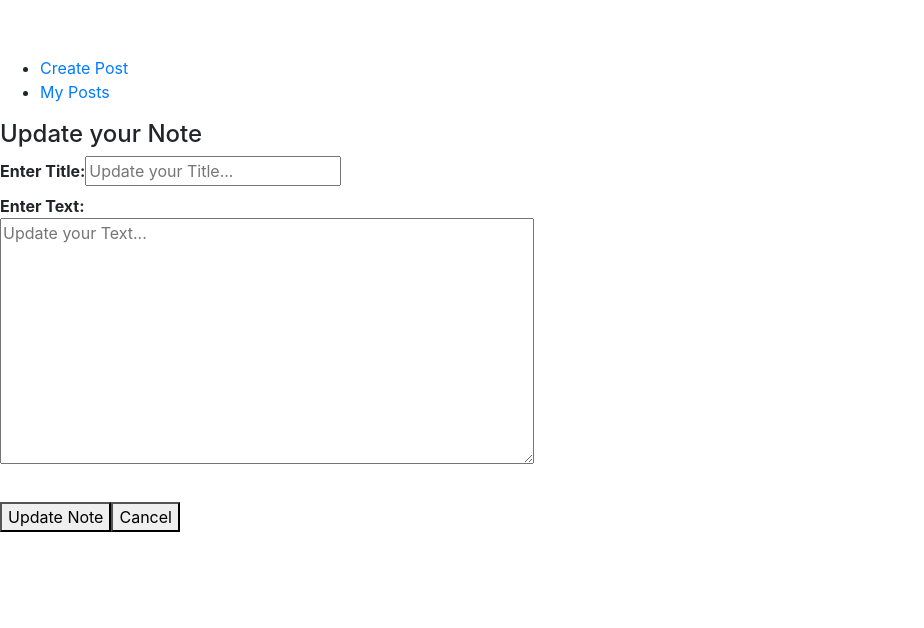
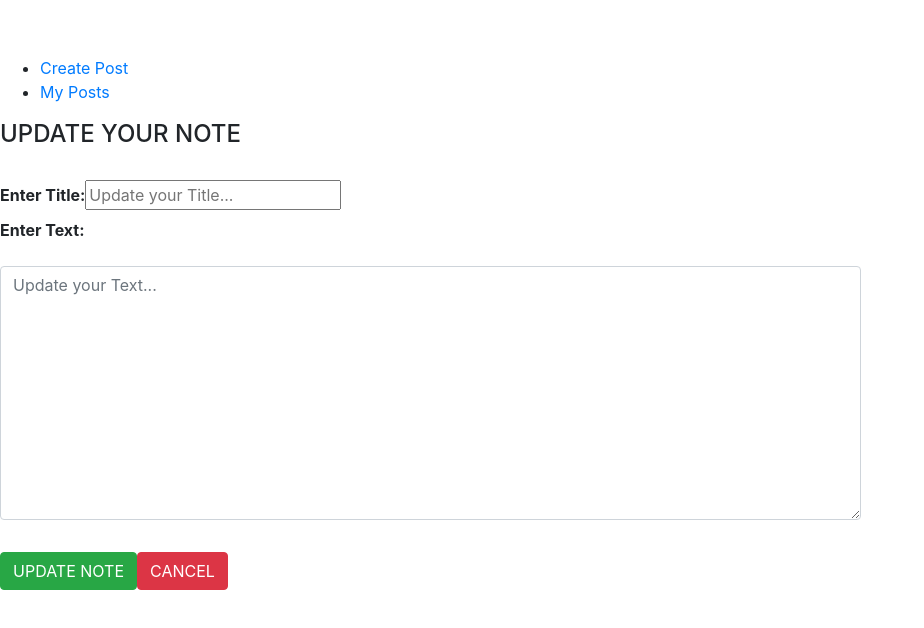
Before and after one commit to devarajakarthik1983/noteApp-FrontEnd, a React app: page /update-note/1 in a window 1280 px wide. Shown: the top 628 px of the page, without its empty margins (0-924 px from the left). Built offline with nearby package versions, Linux system fonts and the light colour scheme; no server answers.

Commit message:
Imporved UI

```diff
--- a/src/components/Post/Post.css
+++ b/src/components/Post/Post.css
@@ -9,6 +9,7 @@
     cursor: pointer;
     display: inline-block;
     background-color: lightcoral;
+    float:left
 }
 
 .Post:hover,
--- a/src/components/Post/Post.js
+++ b/src/components/Post/Post.js
@@ -33,7 +33,7 @@ class Post extends Component {
             }}>x</span>
             <h3 style={{ textDecorationLine: this.state.complete ? 'line-through': null }}>{this.props.title}</h3>
             <p style={{ textDecorationLine: this.state.complete ? 'line-through': null }}>{this.props.text}</p>
-            <button onClick={()=>{
+<button type="button" class="btn btn-success" onClick={()=>{
                 if(!this.state.complete){
 
                     axios.patch('http://localhost:3001/notes/' + this.props.id , {complete:true})
@@ -58,10 +58,10 @@ class Post extends Component {
                 }
 
 
-            }}>{this.state.complete  ? ' Undo Complete' :'Complete'}</button>
-           <button onClick={this.props.edit} disabled={this.state.complete}>Edit</button>
-            <button
-        onClick={()=>{
+            }}>{this.state.complete  ? ' UNDO COMPLETE' :'COMPLETE'}</button>
+
+           <button type="button" class="btn btn-warning" onClick={this.props.edit} disabled={this.state.complete}>EDIT</button>
+        <button type="button" class="btn btn-danger"  onClick={()=>{
             axios.delete('http://localhost:3001/notes/' + this.props.id)
             .then(response=>{
                 console.log(response.data);
@@ -69,7 +69,7 @@ class Post extends Component {
             }).catch(e=>{
                 console.log(e);
             })
-        }}>Delete</button>
+        }}>DELETE</button>
         {this.state.error ? <p>Unable to complete the note try again later</p> : null}
         </article>
             </div>
--- a/src/containers/CreatePost/CreatePost.css
+++ b/src/containers/CreatePost/CreatePost.css
@@ -9,9 +9,14 @@
 }
 
 .CreatePost input {
-    width: 30%;
+    width: 90%;
     padding: 10px;
     box-sizing: border-box;
     margin: 20px;
 
 }
+
+
+.CreatePost button {
+    margin:20px;
+}
--- a/src/containers/CreatePost/CreatePost.js
+++ b/src/containers/CreatePost/CreatePost.js
@@ -34,22 +34,31 @@ class CreatePost extends Component {
 
     }
 
+    cancelDataHandler =()=>{
+        this.props.history.push('/');
+    }
+
 
     render () {
         return (
             <div className={classes.CreatePost}>
-                <h4>Enter your Note</h4>
+                <h4><span class="label label-default">ENTER YOUR NOTE</span></h4><br/>
                 <form>
-                        <label><b>Enter Title:</b><input type="text" placeholder="Enter your Title..." onChange={(event)=>this.setState({title: event.target.value})} value={this.state.title}/></label>
+                        <label><b>Enter Title:</b><input type="text" placeholder="Enter your Title..." onChange={(event)=>this.setState({title: event.target.value})}
+                        value={this.state.title} /></label>
                         <br />
-                        <label><b>Enter Text:</b> <br/><textarea type="text" placeholder="Enter your Text..."  rows="10" cols="50" onChange={(event)=>this.setState({text: event.target.value})} value={this.state.text}/></label>
+                        <label><b>Enter Text:</b> <br/><br/>
+                        <textarea class="form-control" id="exampleFormControlTextarea1" rows="10" cols="80" type="text" placeholder="Enter your Text..."
+                        onChange={(event)=>this.setState({text: event.target.value})}
+                        value={this.state.text}></textarea>
+                        </label>
                         <br />
                         <br />
-                        <button onClick={(event)=>this.postDataHandler(event)}>Submit Note</button>
-                        {this.state.completed ? <p>Note added Successfully</p> : null}
-                        {this.state.error ? <p>Sorry unable to add notes</p> : null}
+                        <button type="button" class="btn btn-danger"onClick={this.cancelDataHandler} >CANCEL</button>
+                        <button type="button" class="btn btn-success"onClick={(event)=>this.postDataHandler(event)} >SUBMIT NOTE</button>
+                        {this.state.completed ? <p style={{color:'green'}}>Note added Successfully</p> : null}
+                        {this.state.error ? <p style={{color:'red'}}>Sorry unable to add notes</p> : null}
             </form>
-
             </div>
         );
     }
--- a/src/containers/Posts/Posts.css
+++ b/src/containers/Posts/Posts.css
@@ -5,6 +5,7 @@
     overflow: hidden;
     background-color: grey;
     height:50px;
+
   }
 
   .Posts li {
--- a/src/containers/UpdatePost/UpdatePost.css
+++ b/src/containers/UpdatePost/UpdatePost.css
@@ -1,5 +1,5 @@
 .UpdatePost {
-    margin: 20px auto;
+    margin: 30px auto;
     width: 40%;
     text-align: center;
     box-shadow: 0 2px 3px #ccc;
@@ -9,11 +9,10 @@
 }
 
 .UpdatePost input {
-    width: 30%;
+    width: 90%;
     padding: 10px;
     box-sizing: border-box;
     margin: 20px;
-
 }
 
 .UpdatePost button {
--- a/src/containers/UpdatePost/UpdatePost.js
+++ b/src/containers/UpdatePost/UpdatePost.js
@@ -57,17 +57,21 @@ class UpdatePost extends Component {
     render () {
         return (
             <div className={classes.UpdatePost}>
-                <h4>Update your Note</h4>
+                 <h4><span class="label label-default">UPDATE YOUR NOTE</span></h4><br/>
                 <form>
                         <label><b>Enter Title:</b><input type="text" placeholder="Update your Title..." onChange={(event)=>this.setState({title: event.target.value})} value={this.state.title}/></label>
                         <br />
-                        <label><b>Enter Text:</b> <br/><textarea type="text" placeholder="Update your Text..."  rows="10" cols="50" onChange={(event)=>this.setState({text: event.target.value})} value={this.state.text}/></label>
+                        <label><b>Enter Text:</b><br/><br/>
+                        <textarea class="form-control" id="exampleFormControlTextarea1" rows="10" cols="80" type="text" placeholder="Update your Text..."
+                        onChange={(event)=>this.setState({text: event.target.value})}
+                        value={this.state.text}></textarea>
+                        </label>
                         <br />
                         <br />
-                        <button onClick={(event)=>this.postDataHandler(event)}>Update Note</button>
-                        <button onClick={this.cancelDataHandler}>Cancel</button>
-                        {this.state.completed ? <p>Note updated Successfully</p> : null}
-                        {this.state.error ? <p>Sorry unable to update notes.Try again later</p> : null}
+                        <button type="button" class="btn btn-success"onClick={(event)=>this.postDataHandler(event)} >UPDATE NOTE</button>
+                        <button type="button" class="btn btn-danger"onClick={this.cancelDataHandler} >CANCEL</button>
+                        {this.state.completed ? <p style={{color:'green'}}>Note updated Successfully</p> : null}
+                        {this.state.error ? <p style={{color:'red'}}>Sorry unable to update notes.Try again later</p> : null}
             </form>
 
             </div>
```
